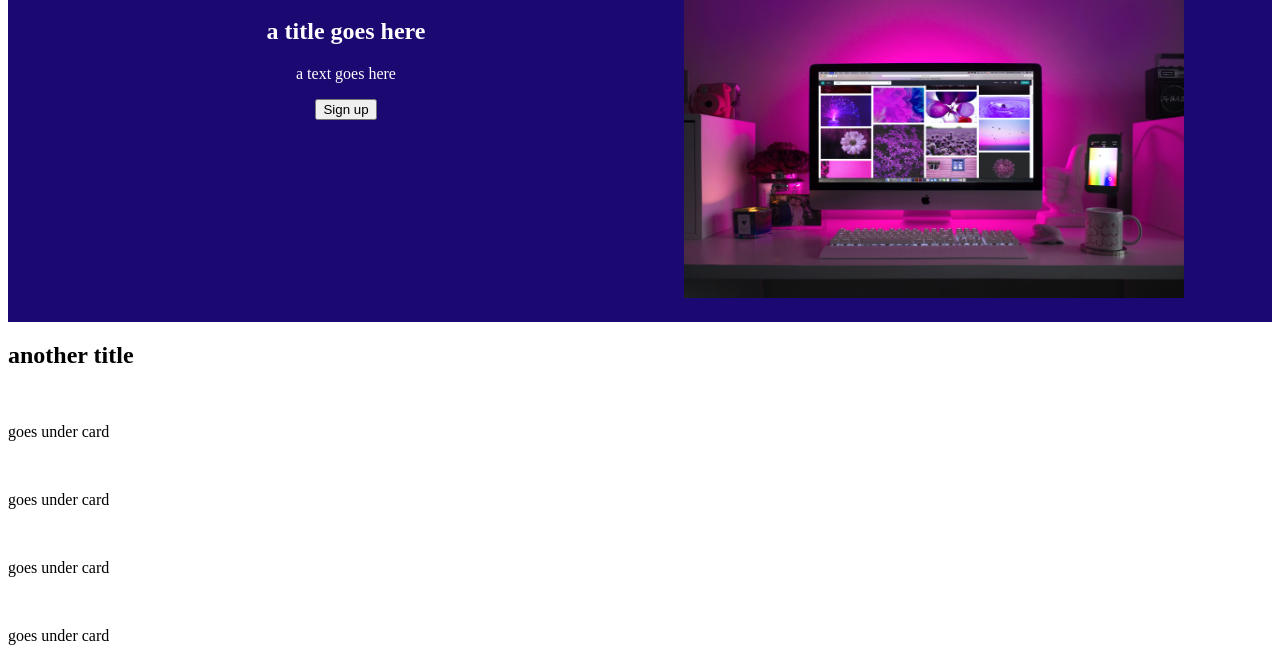
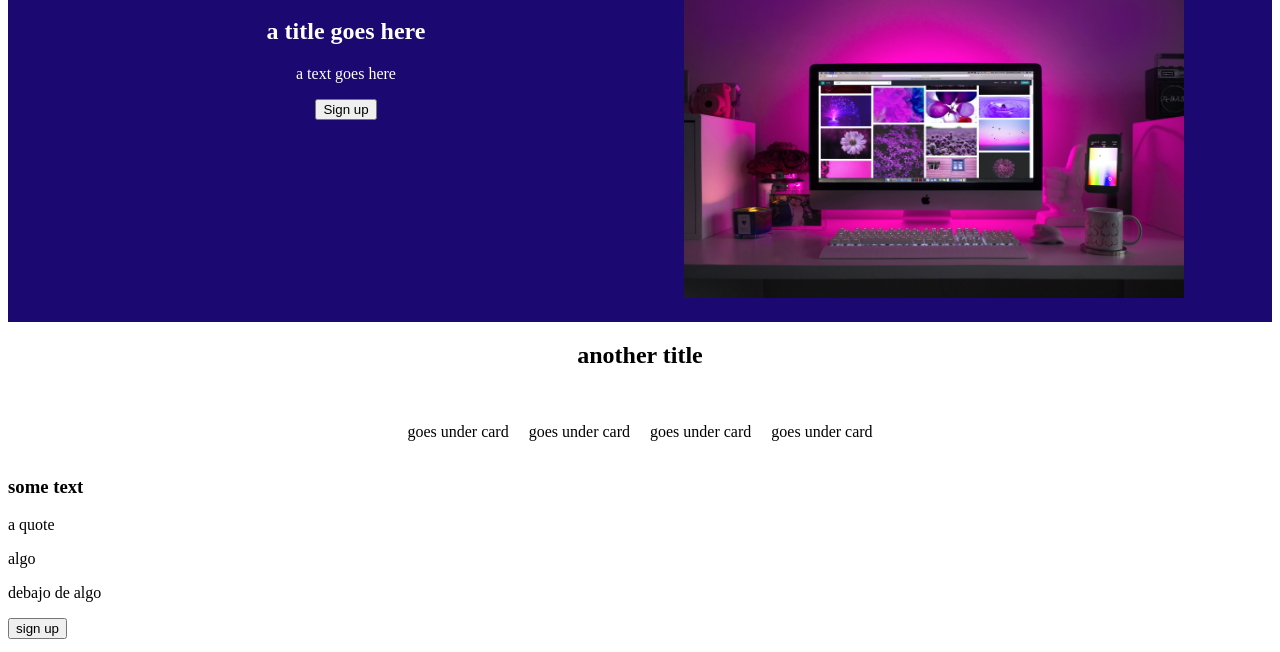
Before and after one commit to conques/odin-project-landing-page, a plain HTML site: page index.html in a window 1280 px wide. Shown: the part 90-742 px from the top of the page. Drawn offline with Linux system fonts and the light colour scheme.

Commit message:
arrenge 2 bar css

```diff
--- a/index.html
+++ b/index.html
@@ -29,22 +29,22 @@
                 <img src="./pexels-designecologist-1779487.jpg" alt="imagen de desarrollo web" class="segunda-img">
             </div>
         </div>
-        <div>
+        <div class="bar-2">
             <h2>another title</h2>
-            <div>
-                <div>
+            <div class="boxes">
+                <div class="box">
                     <img src="" alt="">
                     <p>goes under card</p>
                 </div>
-                <div>
+                <div class="box">
                     <img src="" alt="">
                     <p>goes under card</p>
                 </div>
-                <div>
+                <div class="box">
                     <img src="" alt="">
                     <p>goes under card</p>
                 </div>
-                <div>
+                <div class="box">
                     <img src="" alt="">
                     <p>goes under card</p>
                 </div>
--- a/style.css
+++ b/style.css
@@ -38,3 +38,17 @@ header{
     width: 500px;
     height: 300px;
 }
+
+.bar-2{
+    display: flex;
+    background-color: white;
+    justify-content: center;
+    align-items: center;
+    flex-direction: column;
+}
+
+.boxes{
+    display: flex;
+    flex-direction: row;
+    gap: 20px;
+}
```
